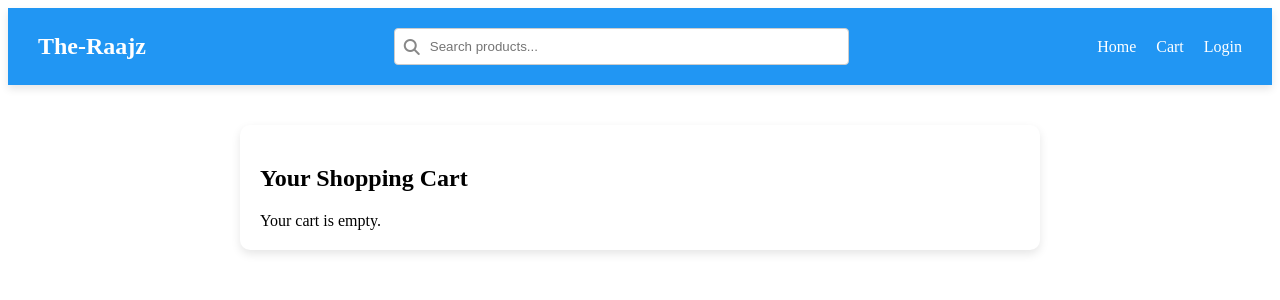
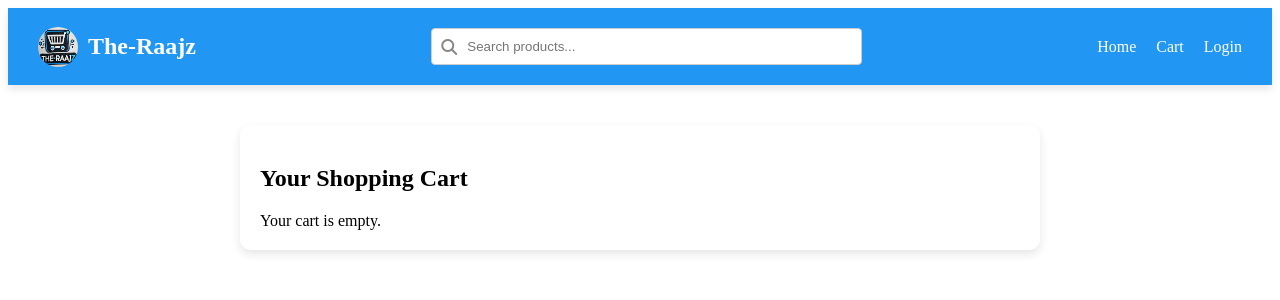
Before and after one commit to raajz49/mini-ecommerce, a Vue app: page /cart in a window 1280 px wide. Shown: the top 300 px of the page. Built offline with nearby package versions, Linux system fonts and the light colour scheme.

Commit message:
added id pw mannually and navbar-logo

```diff
--- a/src/components/Navbar.vue
+++ b/src/components/Navbar.vue
@@ -3,6 +3,9 @@
     <div class="navbar-left">
       <!-- for responsive mobile-nav -->
       <button v-if="isMobile" class="hamburger" @click="showMobileNav = true">☰</button>
+
+      <!-- logo for large screen -->
+      <img v-if="!isMobile" src="@/assets/theraajz-logo.jpg" alt="Logo" class="logo-img" />
       <router-link to="/" class="logo">The-Raajz </router-link>
     </div>
 
@@ -163,12 +166,25 @@ export default {
   display: flex;
   justify-content: center;
 }
+.navbar-left {
+  display: flex;
+  align-items: center; /* Align logo and text vertically */
+}
+
+.logo-img {
+  width: 40px;
+  height: 40px;
+  border-radius: 50%;
+  margin-right: 10px;
+}
 
 .logo {
   font-size: 1.5em;
   font-weight: bold;
   text-decoration: none;
   color: inherit;
+  display: flex;
+  align-items: center; /* Ensure text aligns with the logo */
 }
 
 .nav-links {
--- a/src/views/Login.vue
+++ b/src/views/Login.vue
@@ -52,8 +52,9 @@ export default {
     CButton,
   },
   setup() {
-    const username = ref('')
-    const password = ref('')
+    //it will make the reviewer easy to get the id and password
+    const username = ref('johnd')
+    const password = ref('m38rmF$')
     const loginError = ref(null)
     const loading = ref(false) // Loading state
     const userStore = useUserStore()
```
